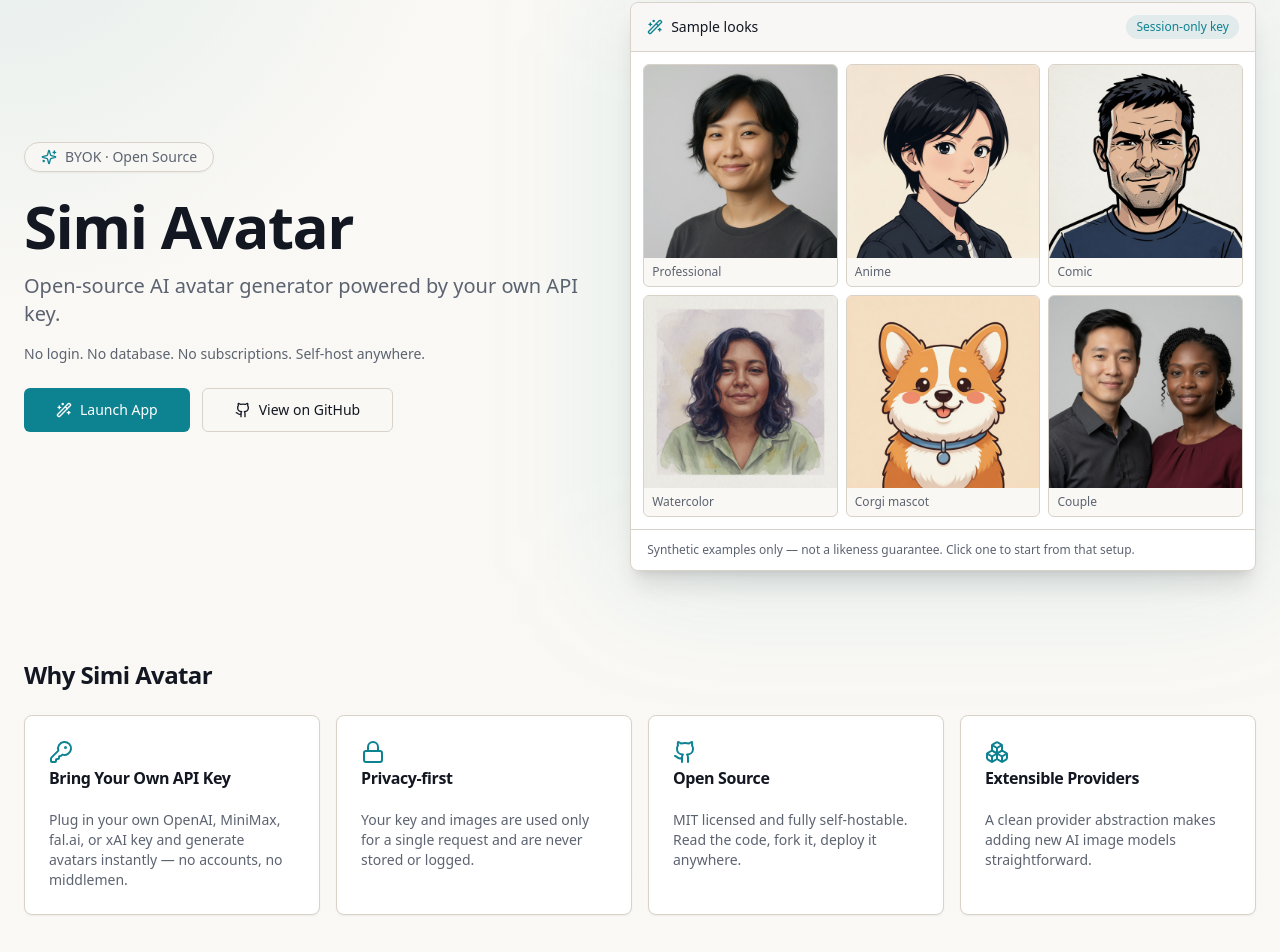
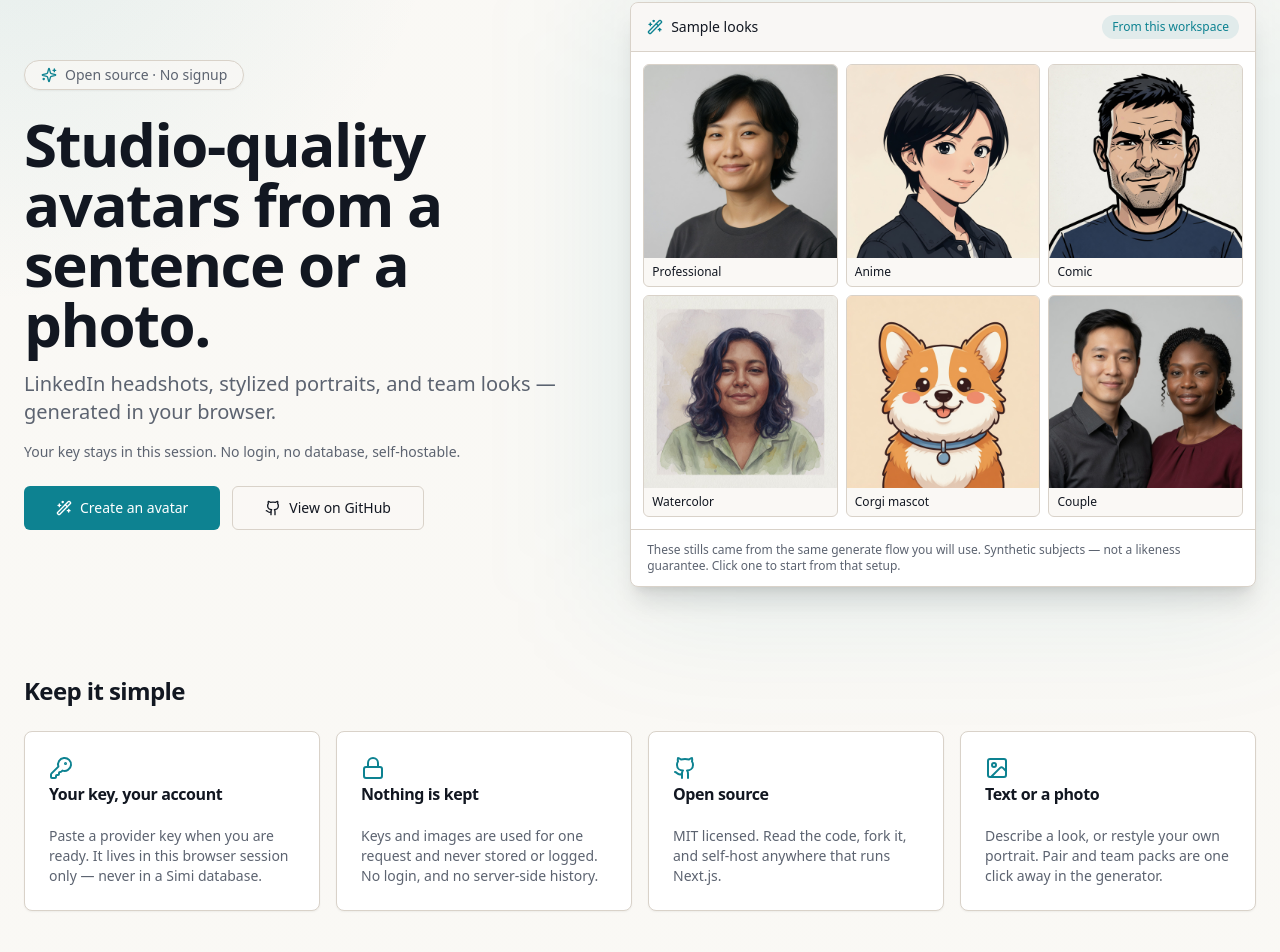
Before and after one commit to simi-studio/avatar, a Next.js app: page /en in a window 1280 px wide. Shown: the part 143-1095 px from the top of the page. Built offline with nearby package versions, Linux system fonts and the light colour scheme; no server answers.

Commit message:
feat(home): result-first positioning and launch drafts
Lead the homepage and README with the avatar result, then one session-only key line. Add paste-ready Show HN and Product Hunt drafts. Keep BYOK-only; no hosted trial.

```diff
--- a/app/[locale]/page.tsx
+++ b/app/[locale]/page.tsx
@@ -1,7 +1,7 @@
 import { getTranslations, setRequestLocale } from "next-intl/server";
 import {
-  Boxes,
   Github,
+  ImageIcon,
   KeyRound,
   Lock,
   Sparkles,
@@ -29,7 +29,7 @@
     { icon: KeyRound, title: t("byokTitle"), body: t("byokBody") },
     { icon: Lock, title: t("privacyTitle"), body: t("privacyBody") },
     { icon: Github, title: t("openSourceTitle"), body: t("openSourceBody") },
-    { icon: Boxes, title: t("extensibleTitle"), body: t("extensibleBody") },
+    { icon: ImageIcon, title: t("extensibleTitle"), body: t("extensibleBody") },
   ];
 
   return (
@@ -92,7 +92,7 @@
                     alt={tGallery(example.titleKey)}
                     className="aspect-square w-full object-cover transition group-hover:scale-[1.03]"
                   />
-                  <span className="block truncate px-2 py-1.5 text-xs text-muted-foreground">
+                  <span className="block truncate px-2 py-1.5 text-xs font-medium text-foreground">
                     {tGallery(example.titleKey)}
                   </span>
                 </Link>
--- a/i18n/en.json
+++ b/i18n/en.json
@@ -1,9 +1,9 @@
 {
   "Common": {
     "appName": "Simi Avatar",
-    "tagline": "Open-source AI avatar generator powered by your own API key.",
-    "supportLine": "No login. No database. No subscriptions. Self-host anywhere.",
-    "launchApp": "Launch App",
+    "tagline": "Studio-quality avatars from a sentence or a photo.",
+    "supportLine": "Your key stays in this session. No login, no database, self-hostable.",
+    "launchApp": "Create an avatar",
     "viewOnGitHub": "View on GitHub",
     "loading": "Loading…",
     "retry": "Retry",
@@ -17,13 +17,13 @@
     "legal": "Legal"
   },
   "Home": {
-    "metaTitle": "Simi Avatar — Open-source AI avatar generator",
-    "metaDescription": "Open-source AI avatar generator powered by your own API key. No login, no database, no subscription. Self-host anywhere.",
-    "heroTitle": "Simi Avatar",
-    "heroSubtitle": "Open-source AI avatar generator powered by your own API key.",
-    "heroSupport": "No login. No database. No subscriptions. Self-host anywhere.",
+    "metaTitle": "Simi Avatar — Studio-quality avatars from text or a photo",
+    "metaDescription": "Generate LinkedIn-ready and stylized avatars from a sentence or a photo. Your key stays in this session — no login, no database, self-hostable.",
+    "heroTitle": "Studio-quality avatars from a sentence or a photo.",
+    "heroSubtitle": "LinkedIn headshots, stylized portraits, and team looks — generated in your browser.",
+    "heroSupport": "Your key stays in this session. No login, no database, self-hostable.",
     "heroPreviewTitle": "Avatar workspace",
-    "heroPreviewBadge": "Session-only key",
+    "heroPreviewBadge": "From this workspace",
     "heroPreviewPromptLabel": "Prompt",
     "heroPreviewPrompt": "A friendly professional portrait with warm studio lighting.",
     "heroPreviewChipStyle": "Professional",
@@ -33,18 +33,18 @@
     "heroPreviewResult": "Generated avatar preview",
     "heroPreviewResultBody": "Choose a source, describe the look, generate, then download.",
     "heroPreviewDownload": "Download",
-    "badge": "BYOK · Open Source",
+    "badge": "Open source · No signup",
     "galleryTitle": "Sample looks",
-    "galleryHint": "Synthetic examples only — not a likeness guarantee. Click one to start from that setup.",
-    "highlightsTitle": "Why Simi Avatar",
-    "byokTitle": "Bring Your Own API Key",
-    "byokBody": "Plug in your own OpenAI, MiniMax, fal.ai, or xAI key and generate avatars instantly — no accounts, no middlemen.",
-    "privacyTitle": "Privacy-first",
-    "privacyBody": "Your key and images are used only for a single request and are never stored or logged.",
-    "openSourceTitle": "Open Source",
-    "openSourceBody": "MIT licensed and fully self-hostable. Read the code, fork it, deploy it anywhere.",
-    "extensibleTitle": "Extensible Providers",
-    "extensibleBody": "A clean provider abstraction makes adding new AI image models straightforward."
+    "galleryHint": "These stills came from the same generate flow you will use. Synthetic subjects — not a likeness guarantee. Click one to start from that setup.",
+    "highlightsTitle": "Keep it simple",
+    "byokTitle": "Your key, your account",
+    "byokBody": "Paste a provider key when you are ready. It lives in this browser session only — never in a Simi database.",
+    "privacyTitle": "Nothing is kept",
+    "privacyBody": "Keys and images are used for one request and never stored or logged. No login, and no server-side history.",
+    "openSourceTitle": "Open source",
+    "openSourceBody": "MIT licensed. Read the code, fork it, and self-host anywhere that runs Next.js.",
+    "extensibleTitle": "Text or a photo",
+    "extensibleBody": "Describe a look, or restyle your own portrait. Pair and team packs are one click away in the generator."
   },
   "Generate": {
     "title": "Generate your avatar",
@@ -421,7 +421,7 @@
   },
   "About": {
     "title": "About Simi Avatar",
-    "intro": "Simi Avatar is an open-source, no-signup, BYOK AI avatar generator. You bring your own provider API key and generate avatars from a text description or from your own photo.",
+    "intro": "Simi Avatar is a dedicated workspace for studio-quality, LinkedIn-ready, and stylized avatars. Describe a look or restyle a photo. You bring your own OpenAI, MiniMax, fal.ai, or xAI key — no signup, no database.",
     "modelsTitle": "Supported models",
     "modelsBody": "OpenAI gpt-image-2, MiniMax image-01 (Global and China), fal.ai FLUX.1 [dev], and xAI grok-imagine-image-quality.",
     "securityTitle": "Security",
--- a/i18n/zh-CN.json
+++ b/i18n/zh-CN.json
@@ -1,9 +1,9 @@
 {
   "Common": {
     "appName": "Simi Avatar",
-    "tagline": "由你自己的 API Key 驱动的开源 AI 头像生成器。",
-    "supportLine": "无需登录，无数据库，无订阅，可随处自托管。",
-    "launchApp": "进入应用",
+    "tagline": "用一句话或一张照片，做出影棚级头像。",
+    "supportLine": "Key 只留在本会话。无需登录，无数据库，可自托管。",
+    "launchApp": "生成头像",
     "viewOnGitHub": "在 GitHub 查看",
     "loading": "加载中…",
     "retry": "重试",
@@ -17,13 +17,13 @@
     "legal": "法律"
   },
   "Home": {
-    "metaTitle": "Simi Avatar — 开源 AI 头像生成器",
-    "metaDescription": "由你自己的 API Key 驱动的开源 AI 头像生成器。无需登录、无数据库、无订阅，可随处自托管。",
-    "heroTitle": "Simi Avatar",
-    "heroSubtitle": "由你自己的 API Key 驱动的开源 AI 头像生成器。",
-    "heroSupport": "无需登录，无数据库，无订阅，可随处自托管。",
+    "metaTitle": "Simi Avatar — 用文字或照片生成影棚级头像",
+    "metaDescription": "用一句话或一张照片生成领英形象照和风格化头像。Key 只留在本会话——无需登录、无数据库、可自托管。",
+    "heroTitle": "用一句话或一张照片，做出影棚级头像。",
+    "heroSubtitle": "领英形象照、风格化肖像、团队形象——在浏览器里生成。",
+    "heroSupport": "Key 只留在本会话。无需登录，无数据库，可自托管。",
     "heroPreviewTitle": "头像工作区",
-    "heroPreviewBadge": "Key 仅本会话使用",
+    "heroPreviewBadge": "来自本工作区",
     "heroPreviewPromptLabel": "提示词",
     "heroPreviewPrompt": "友善专业的肖像，温暖的影棚光线。",
     "heroPreviewChipStyle": "专业",
@@ -33,18 +33,18 @@
     "heroPreviewResult": "生成头像预览",
     "heroPreviewResultBody": "选择来源，描述风格，生成后下载。",
     "heroPreviewDownload": "下载",
-    "badge": "自带 Key · 开源",
+    "badge": "开源 · 无需注册",
     "galleryTitle": "样张",
-    "galleryHint": "以下均为合成样例，不是像不像保证。点击一张即可带上对应设置。",
-    "highlightsTitle": "为什么选择 Simi Avatar",
-    "byokTitle": "使用你自己的 API Key",
-    "byokBody": "填入你自己的 OpenAI、MiniMax、fal.ai 或 xAI Key，立即生成头像——无需账号，无中间环节。",
-    "privacyTitle": "隐私优先",
-    "privacyBody": "你的 Key 和图片仅用于单次请求，绝不存储或记录日志。",
+    "galleryHint": "这些样张来自你即将使用的同一套生成流程。均为合成对象，不是像不像保证。点击一张即可带上对应设置。",
+    "highlightsTitle": "保持简单",
+    "byokTitle": "用你自己的 Key",
+    "byokBody": "准备好时再粘贴提供方 Key。它只存在于当前浏览器会话，不会进入 Simi 的数据库。",
+    "privacyTitle": "不留存",
+    "privacyBody": "Key 和图片只用于单次请求，绝不存储或记日志。无需登录，服务端无历史。",
     "openSourceTitle": "开源",
-    "openSourceBody": "采用 MIT 许可证，完全可自托管。阅读代码、自由 fork、随处部署。",
-    "extensibleTitle": "可扩展的提供方",
-    "extensibleBody": "清晰的提供方抽象让接入新的 AI 图像模型变得简单。"
+    "openSourceBody": "MIT 许可。阅读代码、自由 fork，可在任何能跑 Next.js 的地方自托管。",
+    "extensibleTitle": "文字或照片",
+    "extensibleBody": "描述一个样子，或把你自己的照片重新风格化。成对头像和团队主题包就在生成页里。"
   },
   "Generate": {
     "title": "生成你的头像",
@@ -421,7 +421,7 @@
   },
   "About": {
     "title": "关于 Simi Avatar",
-    "intro": "Simi Avatar 是一个开源、无需注册、自带 Key（BYOK）的 AI 头像生成器。你使用自己的提供方 API Key，可通过文字描述或你自己的照片生成头像。",
+    "intro": "Simi Avatar 是面向影棚级、领英形象照和风格化头像的专用工作区。用文字描述，或把照片重新风格化。你使用自己的 OpenAI、MiniMax、fal.ai 或 xAI Key——无需注册，无数据库。",
     "modelsTitle": "支持的模型",
     "modelsBody": "OpenAI gpt-image-2、MiniMax image-01（全球版与中国版）、fal.ai FLUX.1 [dev]，以及 xAI grok-imagine-image-quality。",
     "securityTitle": "安全",
--- a/package.json
+++ b/package.json
@@ -2,7 +2,7 @@
   "name": "simi-avatar",
   "version": "0.1.0",
   "private": true,
-  "description": "Open-source AI avatar generator powered by your own API key.",
+    "description": "Studio-quality avatars from a sentence or a photo. BYOK, no login.",
   "license": "MIT",
   "type": "module",
   "scripts": {
```
Also changed, not shown: 7 other files (tests, documents, lock files or other folders).
